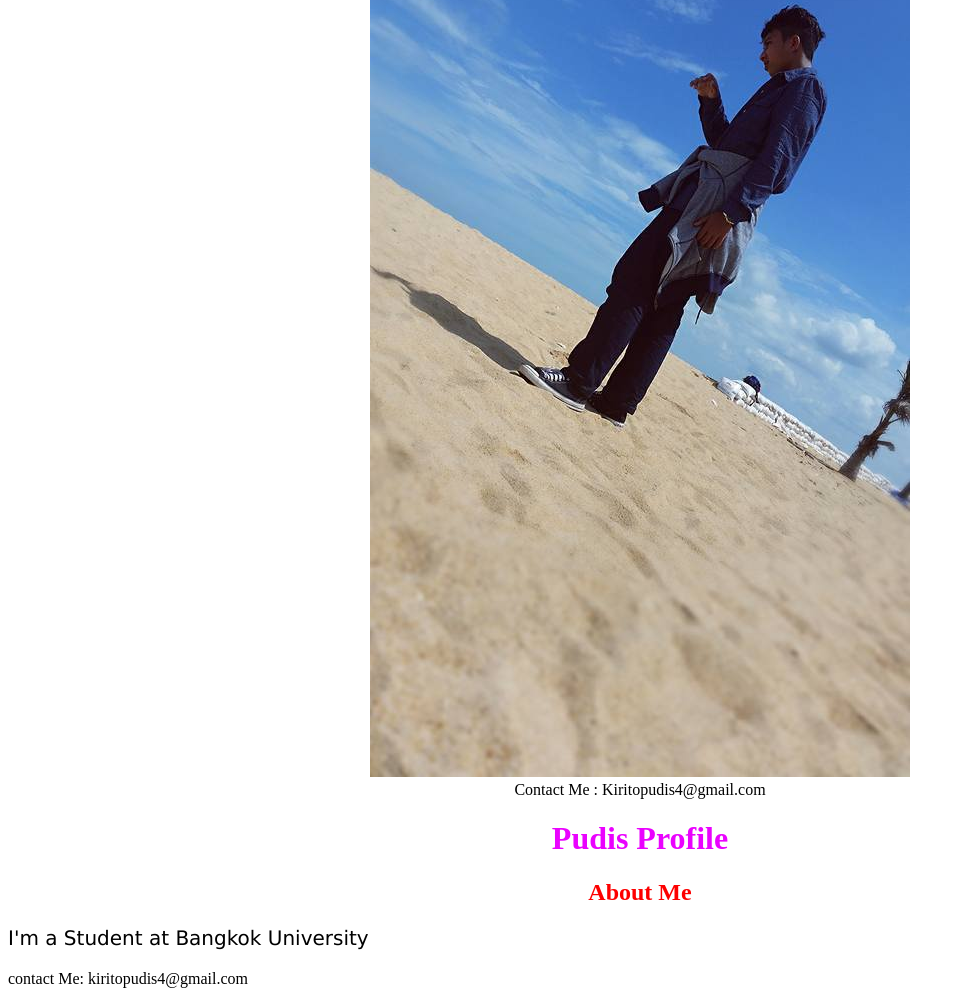
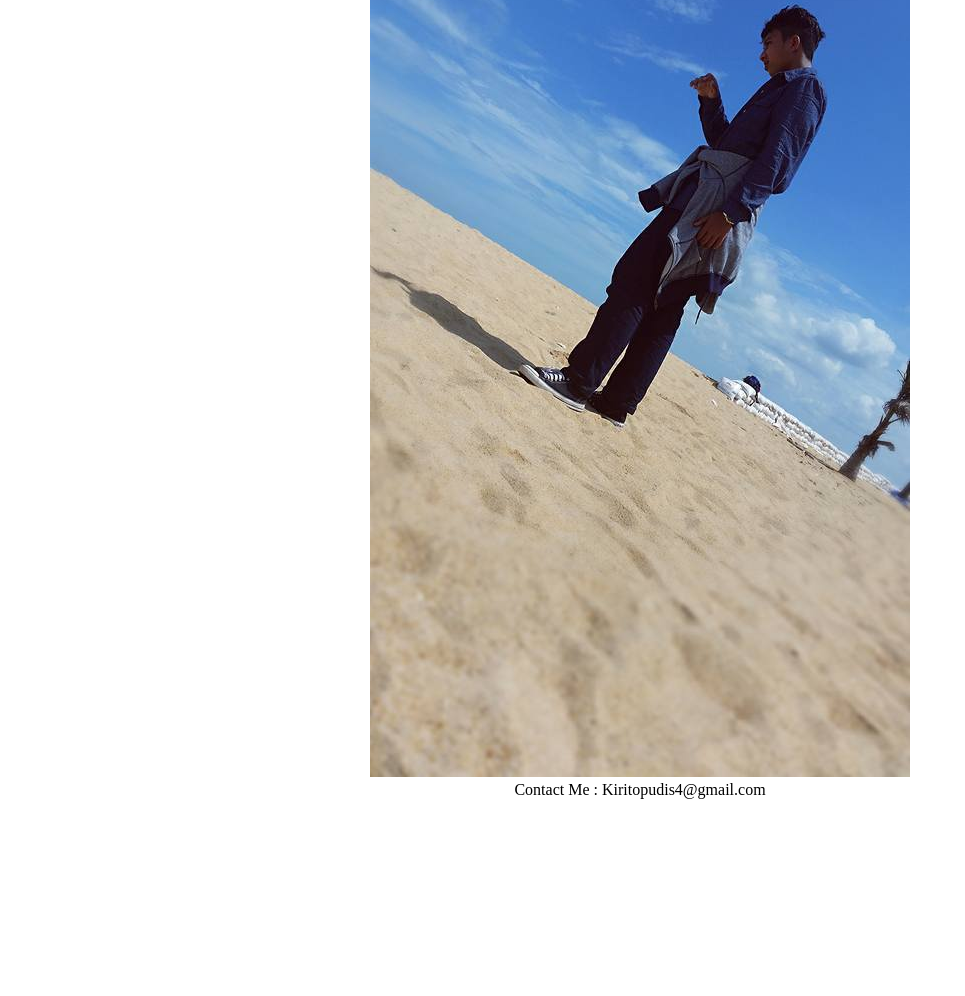
Before and after one commit to Ryoutasama/Pudis-profile-week3, a plain HTML site: page index.html in a window 1280 px wide. Shown: the part 354-1350 px from the top of the page, without its empty margins (0-965 px from the left). After the commit the page ends 1161 px from the top, so only its background shows below. Drawn offline with Linux system fonts and the light colour scheme.

Commit message:
Update index.html

```diff
--- a/index.html
+++ b/index.html
@@ -17,9 +17,5 @@
     </center>
 </head>
 <body>
-    <h1>Pudis Profile</h1>
-    <h2>About Me</h2>
-    <p>I'm a Student at Bangkok University</p>
-    <footer>contact Me: kiritopudis4@gmail.com</footer>
 </body>
 </html>
```
